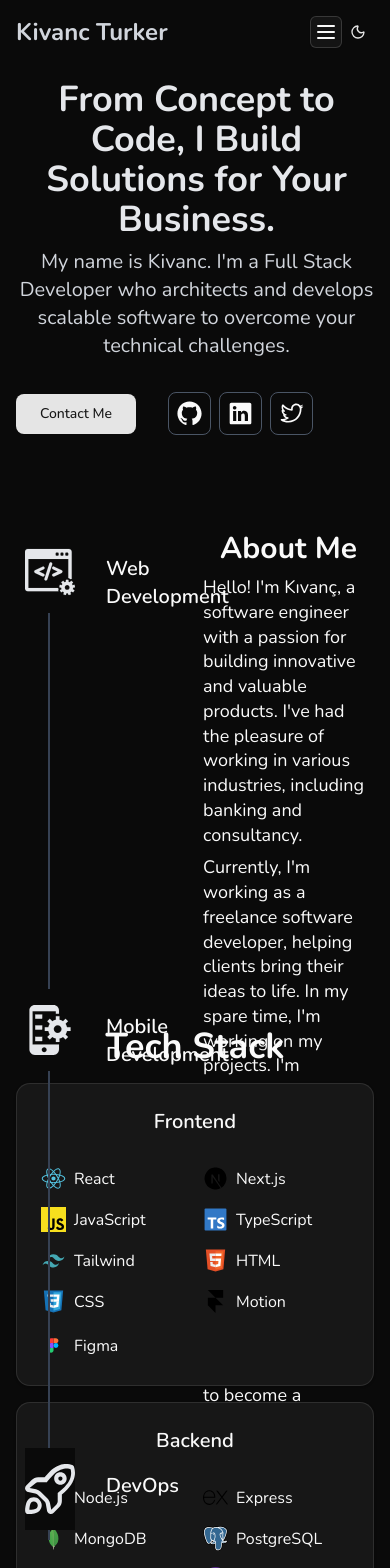
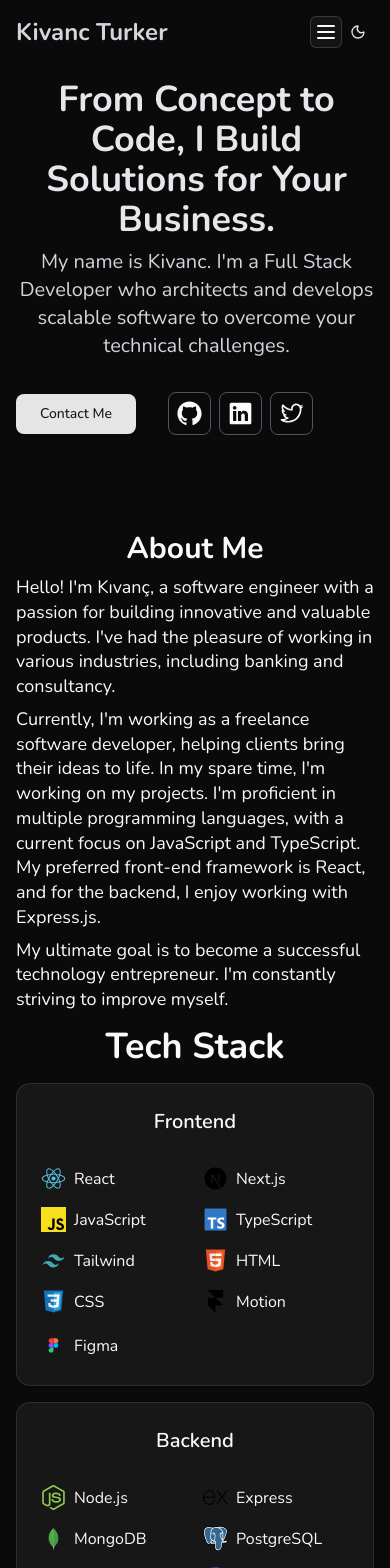
Before and after one commit to kivancturker/portfolio-website, a Next.js app: page / in a window 390 px wide. Shown: the top 1568 px of the page. Built offline with nearby package versions, Linux system fonts and the light colour scheme.

Commit message:
About me become mobile responsive

```diff
--- a/app/page.tsx
+++ b/app/page.tsx
@@ -80,11 +80,11 @@
         <section id="about" className="mt-24">
           <div
             id="about-me-container"
-            className="grid grid-cols-2 gap-4 h-[400px]"
+            className="md:grid grid-cols-2 gap-4 h-[400px]"
           >
             <ol
               id="services-part"
-              className="relative ml-[calc(var(--common-margin)/2)] [--service-icon-padding:1rem] flex flex-col justify-between border-l-2 border-gray-300 dark:border-gray-700
+              className="relative ml-[calc(var(--common-margin)/2)] [--service-icon-padding:1rem] hidden md:flex flex-col justify-between border-l-2 border-gray-300 dark:border-gray-700
               [--service-icon-size:50px] [--text-margin:calc(var(--service-icon-size)/2-var(--text-lg)/2+var(--service-icon-padding)/2)]"
             >
               <li className="mb-10 ms-6">
```
